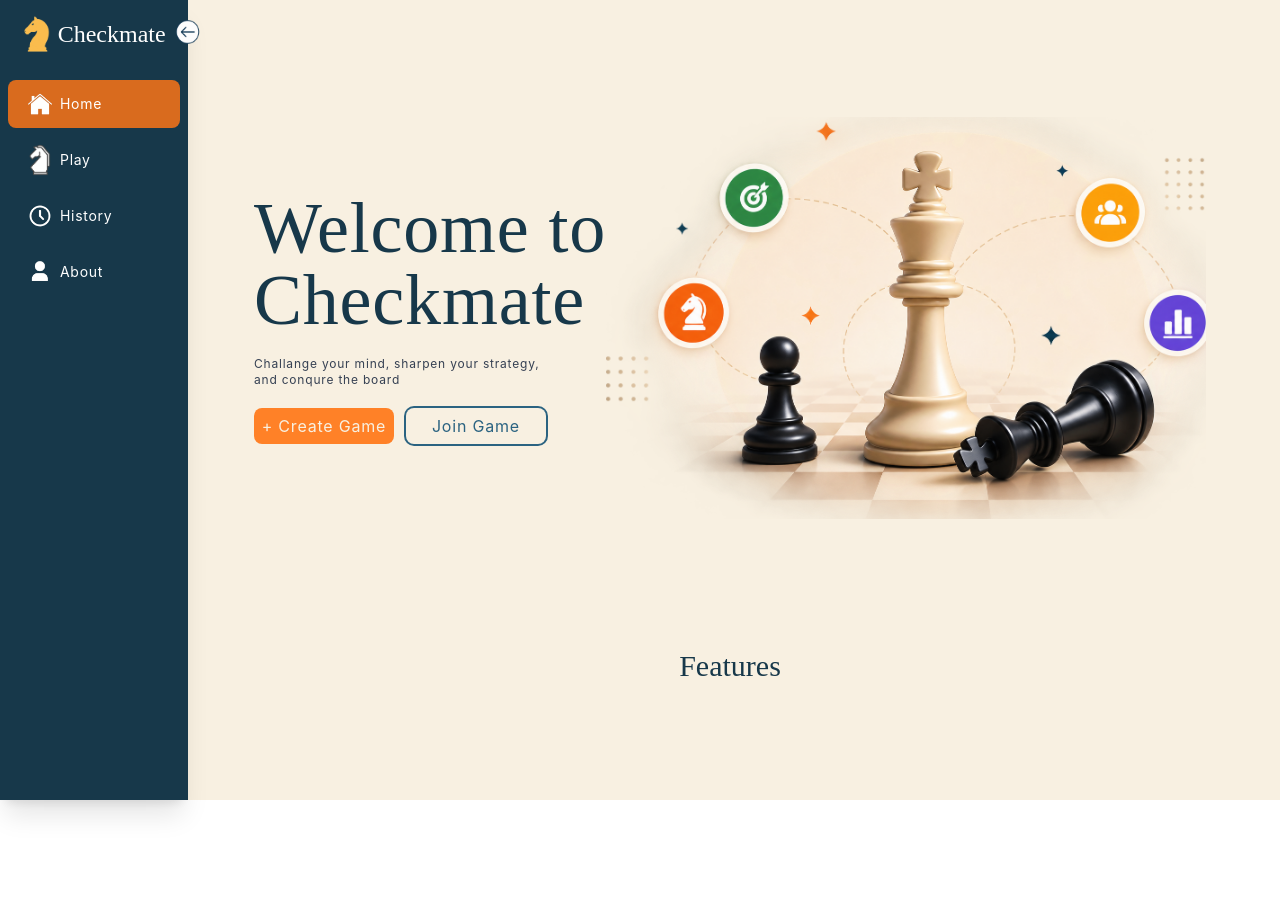
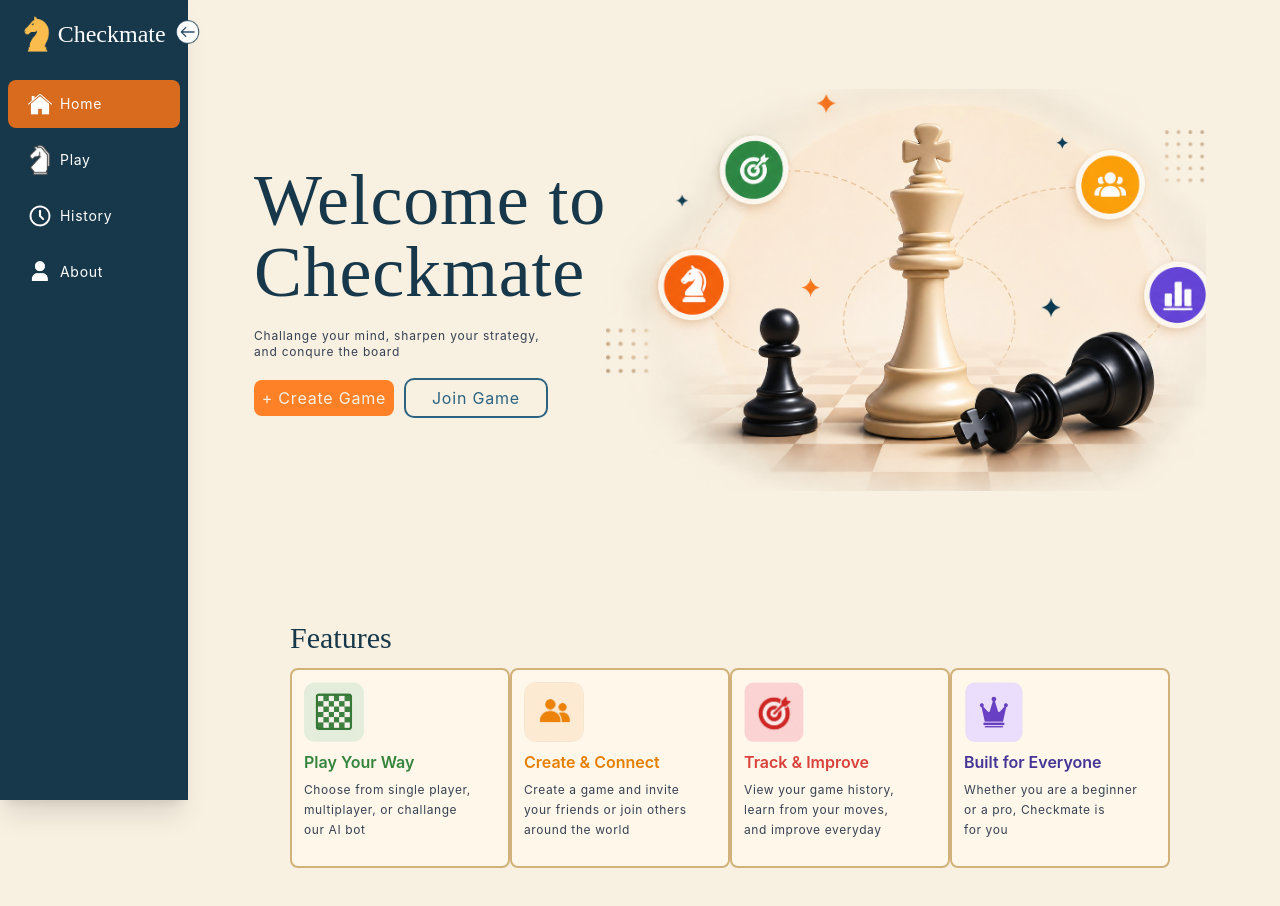
Before and after one commit to rameenali19/Chess-Game, a React (Vite) app: page / in a window 1280 px wide. Before the commit the page ends 800 px from the top, so only its background shows below. Built offline with nearby package versions, Linux system fonts and the light colour scheme; no server answers.

Commit message:
creating four divs through map

```diff
--- a/src/pages/HomePageCards.jsx
+++ b/src/pages/HomePageCards.jsx
@@ -31,25 +31,39 @@ function HomePageCards() {
       line1: "Whether you are a beginner",
       line2: "or a pro, Checkmate is",
       line3: "for you",
-      textColor: "#E67E00"
+      textColor: "#443496"
     }
   ]
 
   return (
     <div className="flex flex-col gap-3">
       <h1 className="font-cormorant text-[#17384A] text-3xl">Features</h1>
+      <div className="flex">
         {
           cards.map((feature) => {
             return (
               <div key={feature.heading}
-              className="flex felx-col"
+                className="flex flex-col bg-[#FFF8EA] border-2 border-[#D2B27A] w-55
+                h-50 px-3 font-inter rounded-lg gap-2 py-3 hover:scale-105 transition"
               >
-
+                <Icon
+                  name={feature.image}
+                  className="w-15 h-15"
+                />
+                <h1 className="font-semibold"
+                  style={{ color: feature.textColor }}
+                >{feature.heading}</h1>
+                <div className="text-gray-700 text-xs tracking-wider flex flex-col gap-1">
+                  <h1>{feature.line1}</h1>
+                  <h1>{feature.line2}</h1>
+                  <h1>{feature.line3}</h1>
+                </div>
               </div>
             )
           })
         }
       </div>
+    </div>
   )
 }
 export default HomePageCards;
```
Lines whose indentation alone changed are shown as unchanged.
